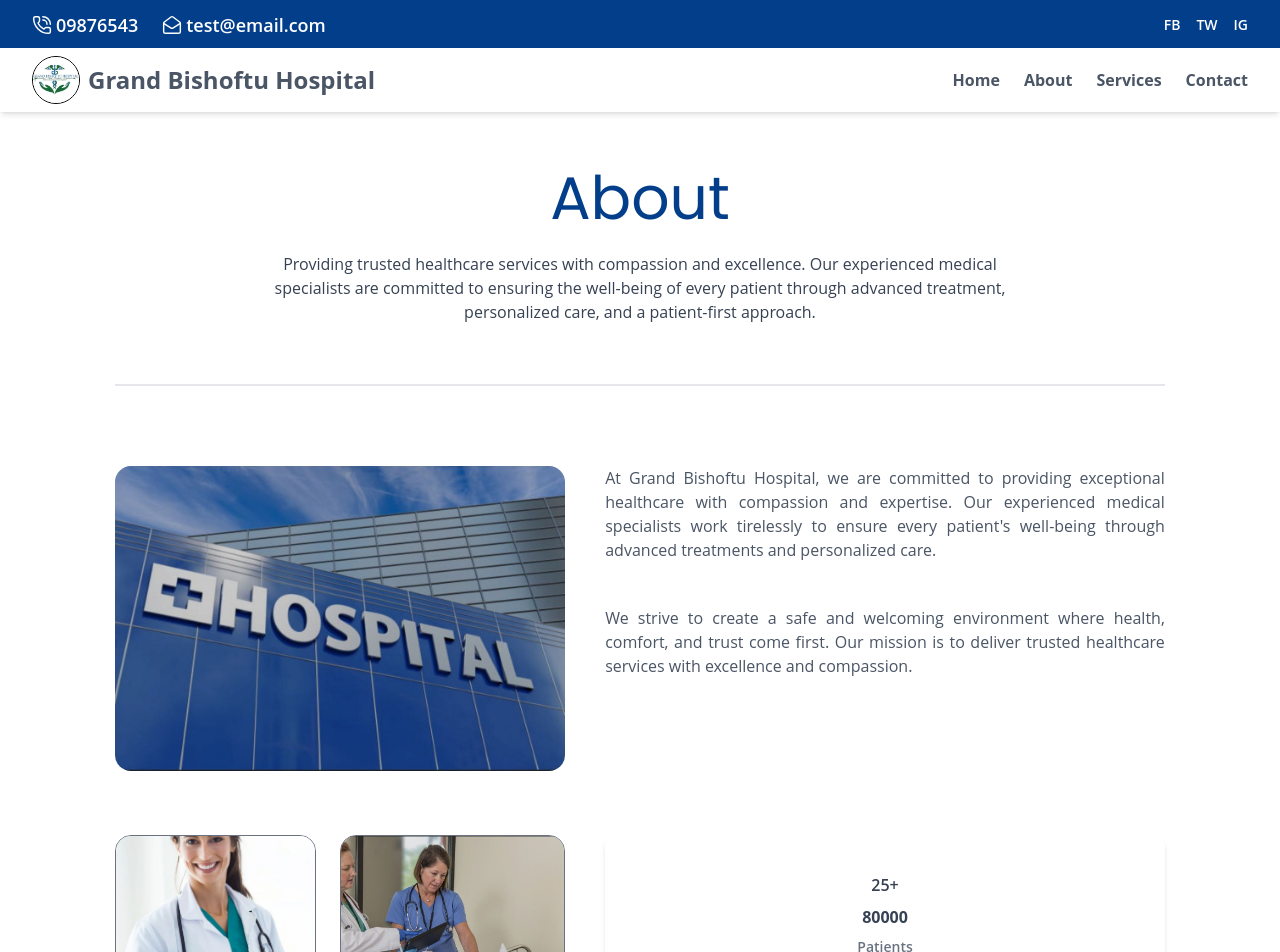
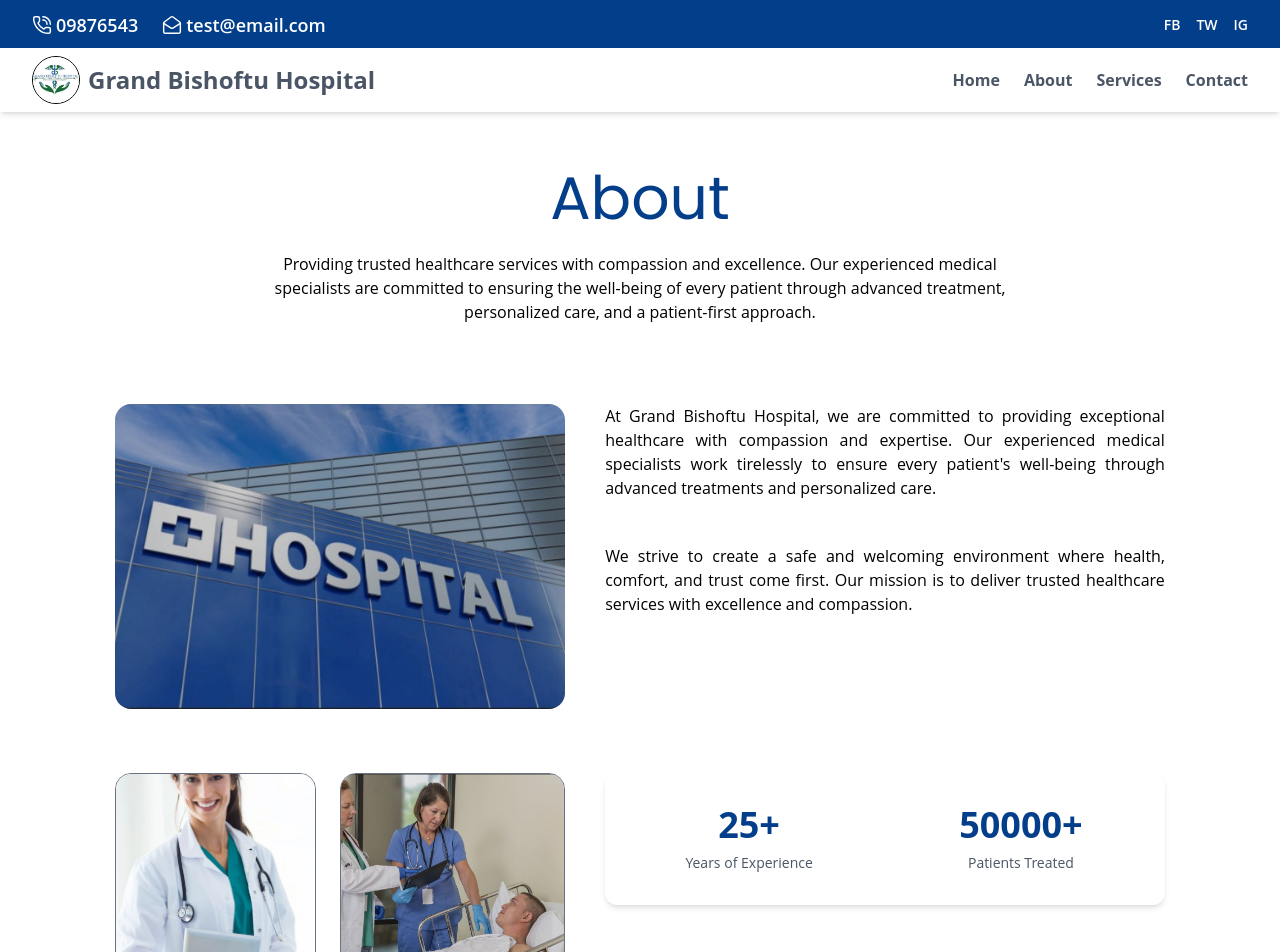
Before and after one commit to Tsedniya/Grand_Bishoftu_Hospital, a React (Vite) app in the folder myapp/: page /about in a window 1280 px wide. Shown: the top 952 px of the page. Built offline with nearby package versions, Linux system fonts and the light colour scheme.

Commit message:
frontend:about

```diff
--- /dev/null
+++ b/myapp/src/components/CountUp.jsx
@@ -0,0 +1,33 @@
+import { useEffect, useState } from "react";
+
+const CountUp = ({ end, duration = 2000, suffix = "" }) => {
+  const [count, setCount] = useState(0);
+
+  useEffect(() => {
+    let current = 0;
+    const stepTime = 16;
+    const increment = end / (duration / stepTime);
+
+    const timer = setInterval(() => {
+      current += increment;
+
+      if (current >= end) {
+        setCount(end);
+        clearInterval(timer);
+      } else {
+        setCount(Math.floor(current));
+      }
+    }, stepTime);
+
+    return () => clearInterval(timer);
+  }, [end, duration]);
+
+  return (
+    <span>
+      {count}
+      {suffix}
+    </span>
+  );
+};
+
+export default CountUp;
--- a/myapp/src/components/FlipCard.jsx
+++ b/myapp/src/components/FlipCard.jsx
@@ -14,7 +14,7 @@ const FlipCard = ({
     group perspective
     w-[90%] h-40         /* mobile default (rectangle) */
     md:w-[90%] md:h-40   /* tablet keeps rectangle */
-    lg:w-64 lg:h-64       /* desktop switches to square */
+    lg:w-80 lg:h-70     /* desktop switches to square */
   "
 >
       <div className="relative w-full h-full transition-transform duration-700 transform-style-preserve-3d group-hover:rotate-y-180">
--- a/myapp/src/components/HeroSecond.jsx
+++ b/myapp/src/components/HeroSecond.jsx
@@ -50,6 +50,7 @@ const HeroSecond = () => {
           src={home}
           alt="Hero"
           className="absolute inset-0 w-full h-full object-cover"
+          style={{ objectPosition: "center 75%" }}
         />
 
         {/* Gradient overlay */}
@@ -91,9 +92,8 @@ const HeroSecond = () => {
               w-full max-w-4xl
               gap-0
               top-full
-    -translate-y-[270px] lg:-translate-y-[80px]
-  "
->
+              -translate-y-[150px] lg:-translate-y-[100px]
+            ">
 
           <FlipCard
             frontTitle="Our Care"
--- a/myapp/src/components/Homeone.jsx
+++ b/myapp/src/components/Homeone.jsx
@@ -6,7 +6,7 @@ import heart from "../assets/heart.svg";
 
 const Homeone = () => {
   return (
-    <div className="mt-30 flex flex-col lg:flex-row  bg-white items-center justify-between pt-10 pb-16 px-4 sm:px-[5vw] md:px-[7vw] lg:px-[9vw] gap-8">
+    <div className="mt-43 flex flex-col lg:flex-row  bg-white items-center justify-between pt-10 pb-16 px-4 sm:px-[5vw] md:px-[7vw] lg:px-[9vw] gap-8">
       {/* Image Section */}
       <div className="relative w-full lg:w-1/2 flex items-center justify-center py-6">
         {/* Soft background glow */}
@@ -45,7 +45,7 @@ const Homeone = () => {
           well-being of every patient through advanced treatment and personalized
           care.
         </p>
-        <p className="mt-4 font-opensans text-justify">
+        <p className="mt-4 font-opensans text-justify ">
           At Grand Bishoftu Hospital, we are dedicated to delivering world-class
           healthcare with empathy and innovation, ensuring safety, comfort, and
           trust for every patient we serve.
--- a/myapp/src/components/TitleAbout.jsx
+++ b/myapp/src/components/TitleAbout.jsx
@@ -1,30 +1,30 @@
-import React from 'react';
+import React from "react";
+import CountUp from "../components/CountUp";
+
 import hospital from "../assets/hospital.jpg";
 import doctor from "../assets/doctor.jpg";
 import inside from "../assets/inside.jpg";
-import middle from "../assets/middle.jpg"
+import middle from "../assets/middle.jpg";
 
 const TitleAbout = () => {
   return (
-    <div className='mt-10 bg-white py-16 px-4 sm:px-[5vw] md:px-[7vw] lg:px-[9vw]'>
+    <div className="mt-10 bg-white py-16 px-4 sm:px-[5vw] md:px-[7vw] lg:px-[9vw]">
+      {/* Title */}
       <div className="flex flex-col items-center">
         <p className="text-center font-poppins text-3xl md:text-6xl text-[#023E8A] mt-8 md:mt-16">
           About
         </p>
-        <p className="text-center text-gray-700 mt-4 md:mt-6 max-w-3xl">
+        <p className="text-center mt-4 md:mt-6 max-w-3xl">
           Providing trusted healthcare services with compassion and excellence.
           Our experienced medical specialists are committed to ensuring the
-          well-being of every patient through advanced treatment, personalized care,
-          and a patient-first approach.
+          well-being of every patient through advanced treatment, personalized
+          care, and a patient-first approach.
         </p>
       </div>
 
-      <hr className="border-gray-200 border-t-2 mt-15" />
-
       {/* Main Section */}
       <div className="my-20 flex flex-col gap-16">
-
-        {/* Row 1 — Hospital + About Text */}
+        {/* Row 1 — Hospital + Text */}
         <div className="flex flex-col md:flex-row gap-10 items-center md:items-start">
           {/* Image */}
           <div className="flex justify-center md:max-w-[450px] w-full">
@@ -36,24 +36,23 @@ const TitleAbout = () => {
           </div>
 
           {/* Text */}
-          <div className="flex-1 flex flex-col justify-center gap-6 text-gray-600 text-justify">
+          <div className="flex-1 flex flex-col justify-center gap-6 text-justify">
             <p>
               At Grand Bishoftu Hospital, we are committed to providing exceptional
               healthcare with compassion and expertise. Our experienced medical
-              specialists work tirelessly to ensure every patient's well-being through
-              advanced treatments and personalized care.
+              specialists work tirelessly to ensure every patient's well-being
+              through advanced treatments and personalized care.
             </p>
             <p className="mt-5">
               We strive to create a safe and welcoming environment where health,
-              comfort, and trust come first. Our mission is to deliver trusted healthcare
-              services with excellence and compassion.
+              comfort, and trust come first. Our mission is to deliver trusted
+              healthcare services with excellence and compassion.
             </p>
           </div>
         </div>
 
-                {/* Row 2 — Doctor & Inside Images + Stats */}
+        {/* Row 2 — Images + Stats */}
         <div className="flex flex-col md:flex-row gap-10 items-center md:items-start">
-
           {/* Images */}
           <div className="flex justify-center gap-6 w-full md:w-[450px]">
             <img
@@ -69,15 +68,37 @@ const TitleAbout = () => {
           </div>
 
           {/* Stats */}
-          <div className="flex-1 flex flex-col items-center justify-center gap-2 h-40 bg-white rounded-xl shadow-md hover:shadow-3xl transition-shadow duration-300 text-gray-700 font-semibold">
-            <p>25+</p>
+          <div className="w-full md:flex-1">
+            <div className="bg-white rounded-xl shadow-md p-8">
 
-            <p className="text-5sm font-bold">80000</p>
-            <p className="text-sm text-gray-500">Patients</p>
+              <div className="grid grid-cols-1 sm:grid-cols-2 gap-y-6 gap-x-12 text-center">
+
+                {/* Stat 1 */}
+                <div>
+                  <div className="text-3xl md:text-4xl font-bold text-[#023E8A]">
+                    <CountUp end={25} suffix="+" />
+                  </div>
+                  <p className="mt-2 text-sm text-gray-600">
+                    Years of Experience
+                  </p>
+                </div>
+
+                {/* Stat 2 */}
+                <div>
+                  <div className="text-3xl md:text-4xl font-bold text-[#023E8A]">
+                    <CountUp end={50000} suffix="+" />
+                  </div>
+                  <p className="mt-2 text-sm text-gray-600">
+                    Patients Treated
+                  </p>
+                </div>
+
+              </div>
+            </div>
           </div>
-        </div>
 
 
+        </div>
       </div>
     </div>
   );
```
Lines whose indentation alone changed are shown as unchanged.
